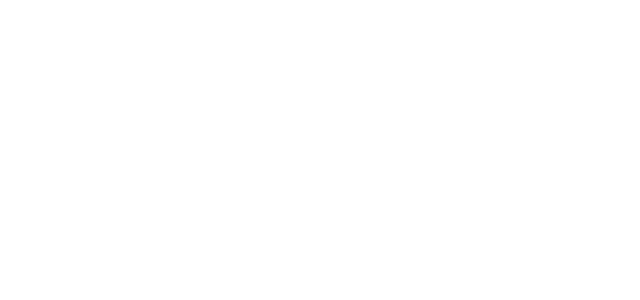
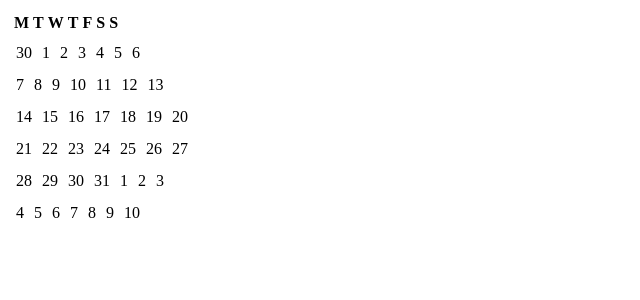
Before and after one commit to das-haustelles/rich-front-end-capstone, a React app: page / in a window 1280 px wide. Shown: the top 300 px of the page, without its empty margins (0-640 px from the left). Built offline with nearby package versions, Linux system fonts and the light colour scheme.

Commit message:
Render dates in calendar based on month and year selected

```diff
--- a/client/src/components/Calendar.jsx
+++ b/client/src/components/Calendar.jsx
@@ -1,5 +1,5 @@
 import React from 'react';
-import Dates from './Dates';
+import Week from './Week';
 import moment from 'moment';
 
 class Calendar extends React.Component {
@@ -8,36 +8,35 @@
     this.state = {
       month: 0,
       year: 0,
+      dates: [],
     }
   }
 
   componentDidMount() {
     const currentDate = moment();
+    const currentYear = currentDate.year();
+    const currentMonth = currentDate.month();
+    const dates = this.generateDates(2019, 6);
     this.setState({
-      month: currentDate.month(),
-      year: currentDate.year(),
+      month: currentMonth,
+      year: currentYear,
+      dates: dates,
     });
-    console.log(this.generateDates());
   }
 
-  getFirstDayOfMonth() {
-    const firstDay = new Date(this.state.year, this.state.month, 1);
-    this.setState({firstDay: firstDay});
-  }
-
-  generateFirstWeek () {
+  generateFirstWeek (year, month) {
     const firstWeek = []
-    const currentYear = moment().year();
-    const currentMonth = moment().month();
-    const firstDayIndex = parseInt(moment().startOf('month').format('d'));
+    const currentYear = moment().year(year);
+    const currentMonth = moment().month(month);
+    const firstDayIndex = parseInt(moment().year(year).month(month).startOf('month').format('d'));
 
     for (var i = 0; i < 7; i += 1) {
-      const firstDayOfMonth = moment().startOf('month');
+      const firstDayOfMonth = moment().year(year).month(month).startOf('month');
 
       if (i < firstDayIndex) {
         firstWeek.push(firstDayOfMonth.subtract((firstDayIndex - i), 'days'));
       } else if (i === firstDayIndex) {
-        firstWeek.push(moment().startOf('month'));
+        firstWeek.push(firstDayOfMonth);
       } else {
         firstWeek.push(firstDayOfMonth.add((i - firstDayIndex), 'days'));
       }
@@ -46,9 +45,9 @@
     return firstWeek;
   }
 
-  generateDates () {
+  generateDates(year, month) {
     const dates = [];
-    const firstWeek = this.generateFirstWeek();
+    const firstWeek = this.generateFirstWeek(year, month);
     dates.push(firstWeek);
 
     for (var i = 0; i < 5; i += 1) {
@@ -67,7 +66,16 @@
 
     return(
       <div>
-
+        <table>
+          <thead>
+            <th>{weekdays.map((day) => (<td>{day}</td>))}</th>
+          </thead>
+          <tbody>
+            {this.state.dates.map((week) => (
+              <tr><Week week={week} /></tr>
+            ))}
+          </tbody>
+        </table>
       </div>
     )
   }
--- /dev/null
+++ b/client/src/components/Day.jsx
@@ -0,0 +1,9 @@
+import React from 'react';
+
+const Day = ({date}) => {
+  return (
+    <td>{date}</td>
+  )
+}
+
+export default Day;
--- /dev/null
+++ b/client/src/components/Week.jsx
@@ -0,0 +1,14 @@
+import React from 'react';
+import Day from './Day';
+
+const Week = ({week}) => {
+  return (
+    <div>
+      {week.map((date) => (
+        <td><Day date={date.date()}/></td>
+      ))}
+    </div>
+  )
+}
+
+export default Week;
```
